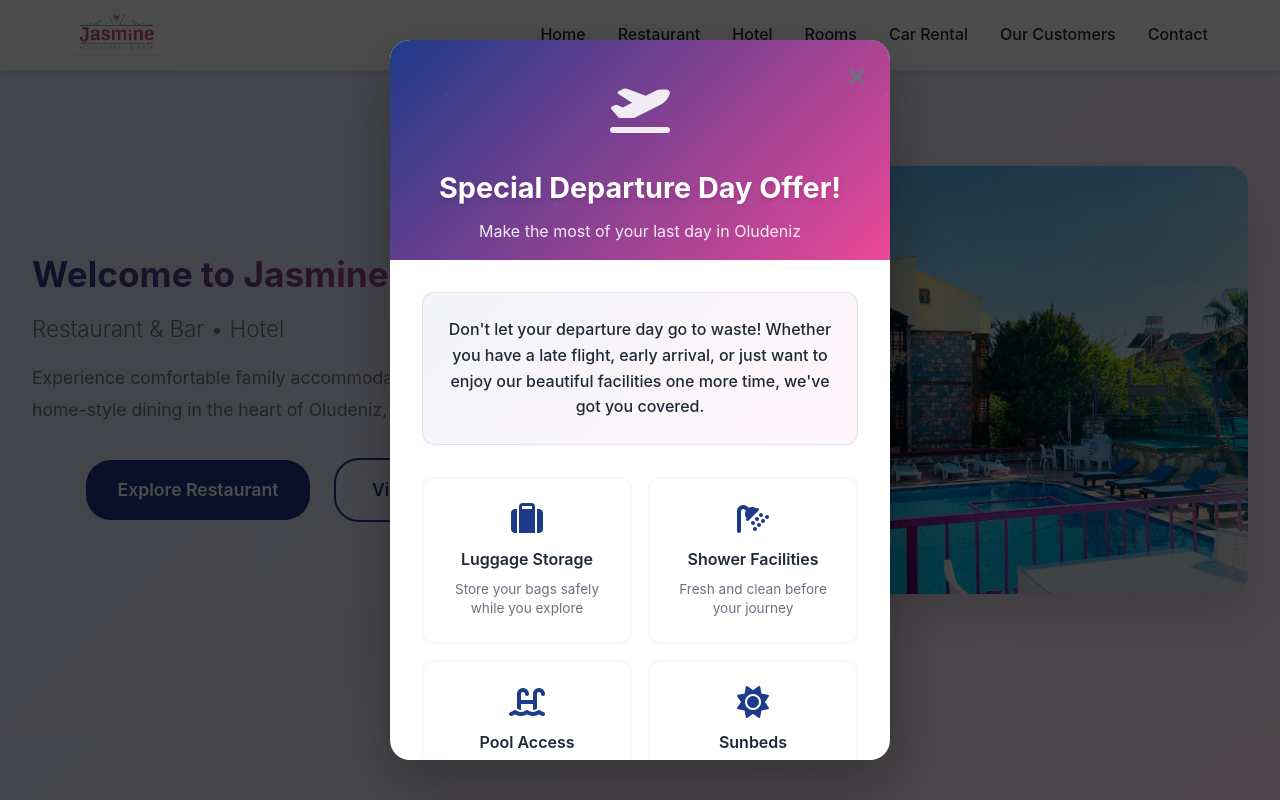
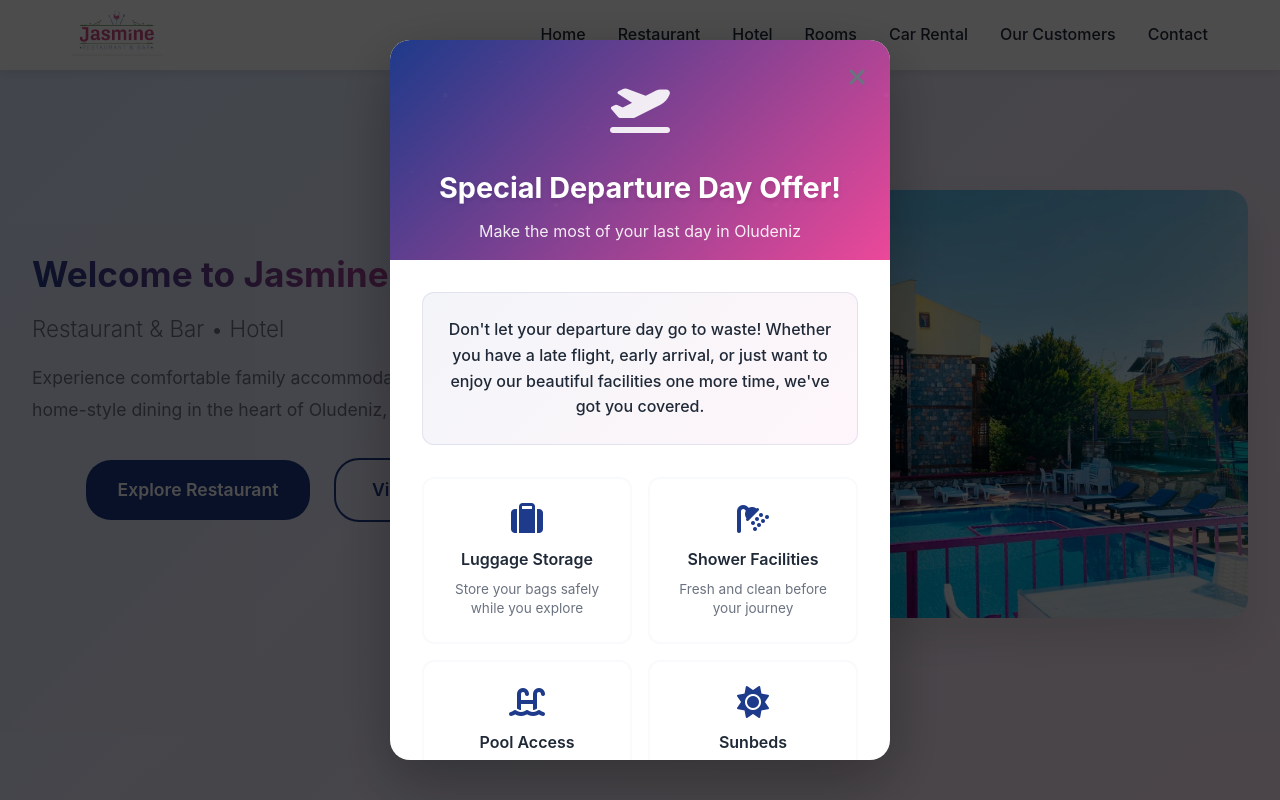
Before and after one commit to Silcfcr/JasmineOludeniz, a React (Create React App) app: page / in a window 1280 px wide. Shown: the top 800 px of the page. Built offline with nearby package versions, Linux system fonts and the light colour scheme.

Commit message:
Add top margin to hero image to prevent navbar overlap

```diff
--- a/src/App.css
+++ b/src/App.css
@@ -242,7 +242,7 @@ body {
 .hero-image {
     flex: 1;
     padding: 3rem 3rem 4rem 3rem;
-    margin: 0 auto;
+    margin: 4rem auto 0 auto;
     display: flex;
     align-items: center;
     justify-content: center;
@@ -1668,7 +1668,7 @@ section:first-of-type {
 
     .hero-image {
         padding: 2rem 2rem 2.5rem 2rem;
-        margin: 0 auto;
+        margin: 3rem auto 0 auto;
     }
 
     .hero-image {
@@ -1856,7 +1856,7 @@ section:first-of-type {
     .hero-image {
         order: 1;
         padding: 1.5rem 1rem 2rem 1rem;
-        margin: 0 auto;
+        margin: 2rem auto 0 auto;
     }
 
     .hero-image {
```
